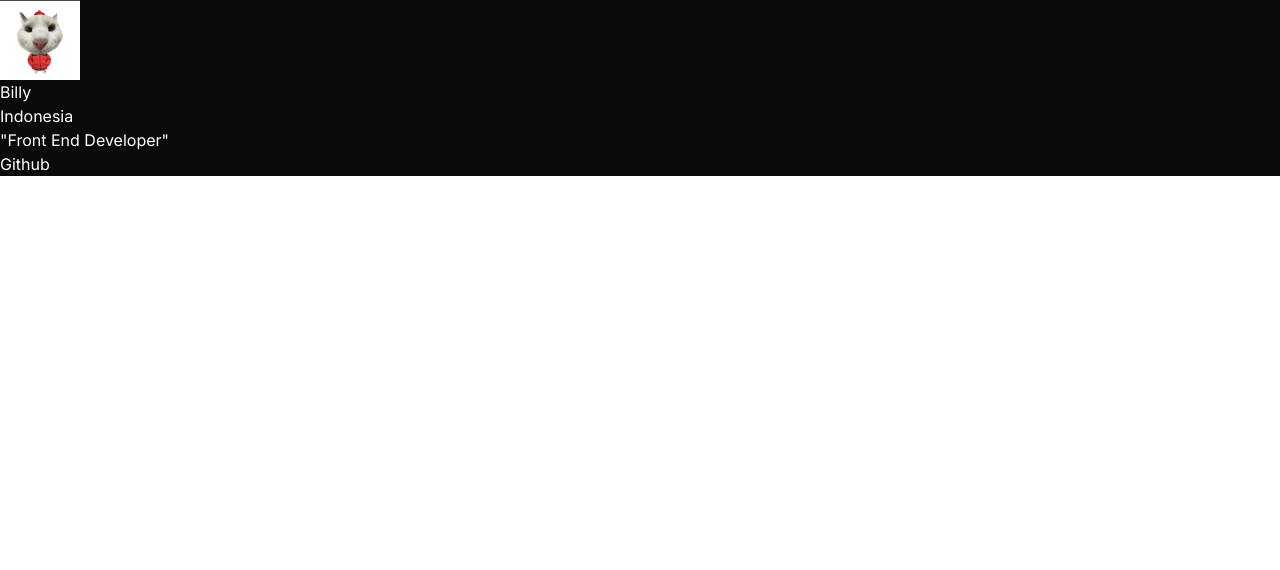
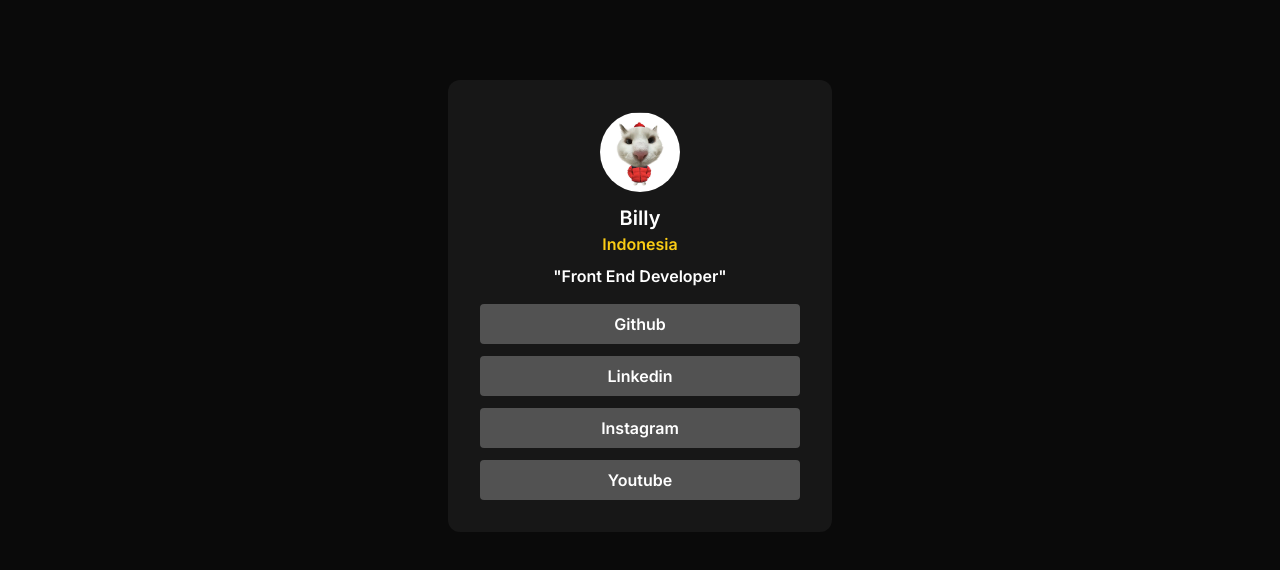
Before and after one commit to ardnbilly/social-link-profile, a website built with Vite: page index.html in a window 1280 px wide. Built offline with nearby package versions, Linux system fonts and the light colour scheme.

Commit message:
Finish styling all page

```diff
--- a/index.html
+++ b/index.html
@@ -18,21 +18,40 @@
         />
         <title>Social Link Profile</title>
     </head>
-    <body>
-        <div class="bg-neutral-950 text-white">
-            <div class="max-w-sm">
-                <img
-                    class="w-20 h-20"
-                    src="./assets/avatar.jpg"
-                    alt="Cool Profile"
-                />
-                <h1 class="">Billy</h1>
-                <p class="">Indonesia</p>
-                <p class="">"Front End Developer"</p>
-            </div>
-            <div class="">
-                <a class="" href="#">Github</a>
-            </div>
+    <body class="sm:bg-neutral-950 font-semibold bg-neutral-900 h-auto">
+        <div
+            class="sm:bg-neutral-900 text-white sm:w-96 p-8 text-center rounded-xl mx-auto mt-20"
+        >
+            <img
+                class="w-20 h-20 rounded-full mx-auto mb-3"
+                src="./assets/avatar.jpg"
+                alt="Cool Profile"
+            />
+            <h1 class="text-xl">Billy</h1>
+            <p class="text-yellow-400 mb-2">Indonesia</p>
+            <p class="mb-4">"Front End Developer"</p>
+            <ul class="">
+                <li
+                    class="bg-neutral-600 py-2 rounded hover:bg-yellow-500 hover:text-black mb-3"
+                >
+                    <a href="" class="">Github</a>
+                </li>
+                <li
+                    class="bg-neutral-600 py-2 rounded hover:bg-yellow-500 hover:text-black mb-3"
+                >
+                    <a href="" class="">Linkedin</a>
+                </li>
+                <li
+                    class="bg-neutral-600 py-2 rounded hover:bg-yellow-500 hover:text-black mb-3"
+                >
+                    <a href="" class="">Instagram</a>
+                </li>
+                <li
+                    class="bg-neutral-600 py-2 rounded hover:bg-yellow-500 hover:text-black"
+                >
+                    <a href="" class="">Youtube</a>
+                </li>
+            </ul>
         </div>
     </body>
 </html>
--- a/style-guide.md
+++ /dev/null
@@ -1,33 +0,0 @@
-# Front-end Style Guide
-
-## Layout
-
-The designs were created to the following widths:
-
-- Mobile: 375px
-- Desktop: 1440px
-
-> 💡 These are just the design sizes. Ensure content is responsive and meets WCAG requirements by testing the full range of screen sizes from 320px to large screens.
-
-## Colors
-
-- Green: hsl(75, 94%, 57%)
-
-- White: hsl(0, 0%, 100%)
-
-- Grey 700: hsl(0, 0%, 20%)
-- Grey 800: hsl(0, 0%, 12%)
-- Grey 900: hsl(0, 0%, 8%)
-
-## Typography
-
-### Body Copy
-
-- Font size (paragraph): 14px
-
-### Font
-
-- Family: [Inter](https://fonts.google.com/specimen/Inter)
-- Weights: 400, 600, 700
-
-> 💎 [Upgrade to Pro](https://www.frontendmentor.io/pro?ref=style-guide) for design file access to see all design details and get hands-on experience using a professional workflow with tools like Figma. The design file for this challenge also includes a basic design system to help you build a more accurate solution faster.
```
